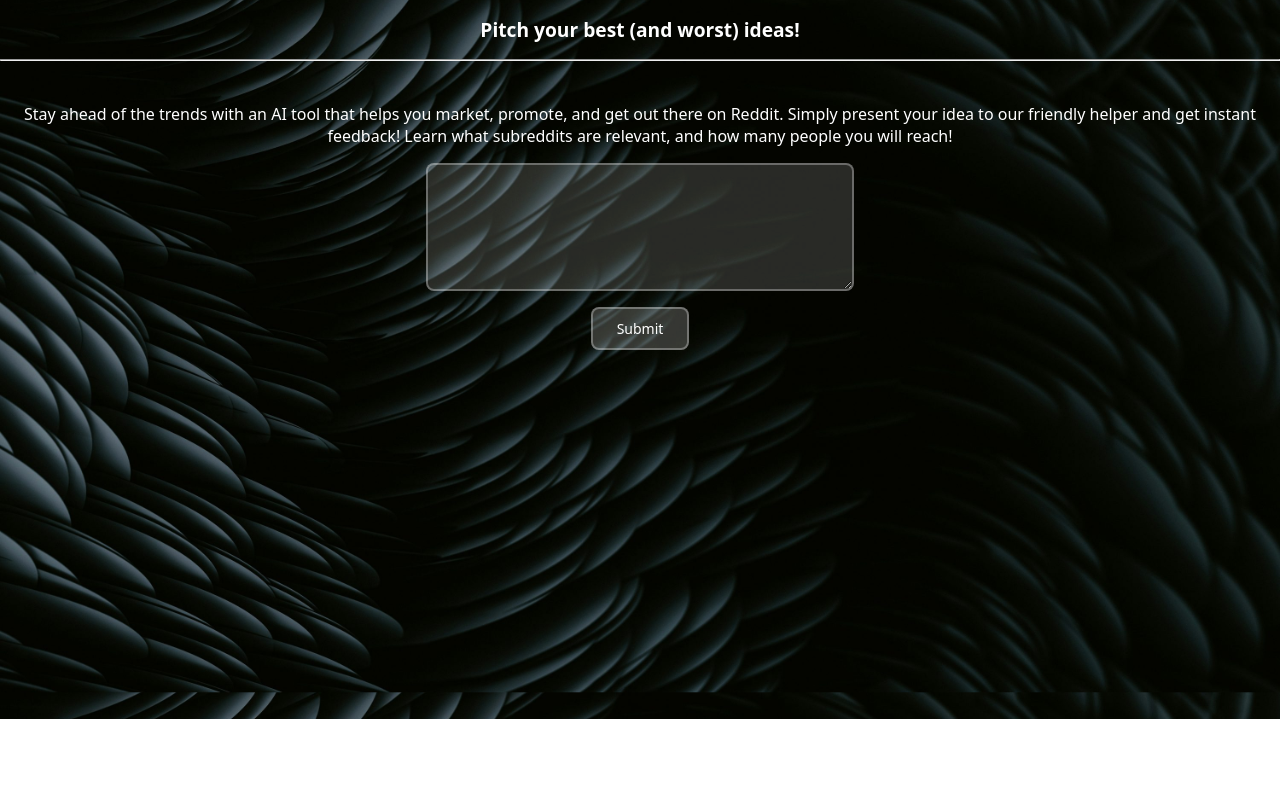
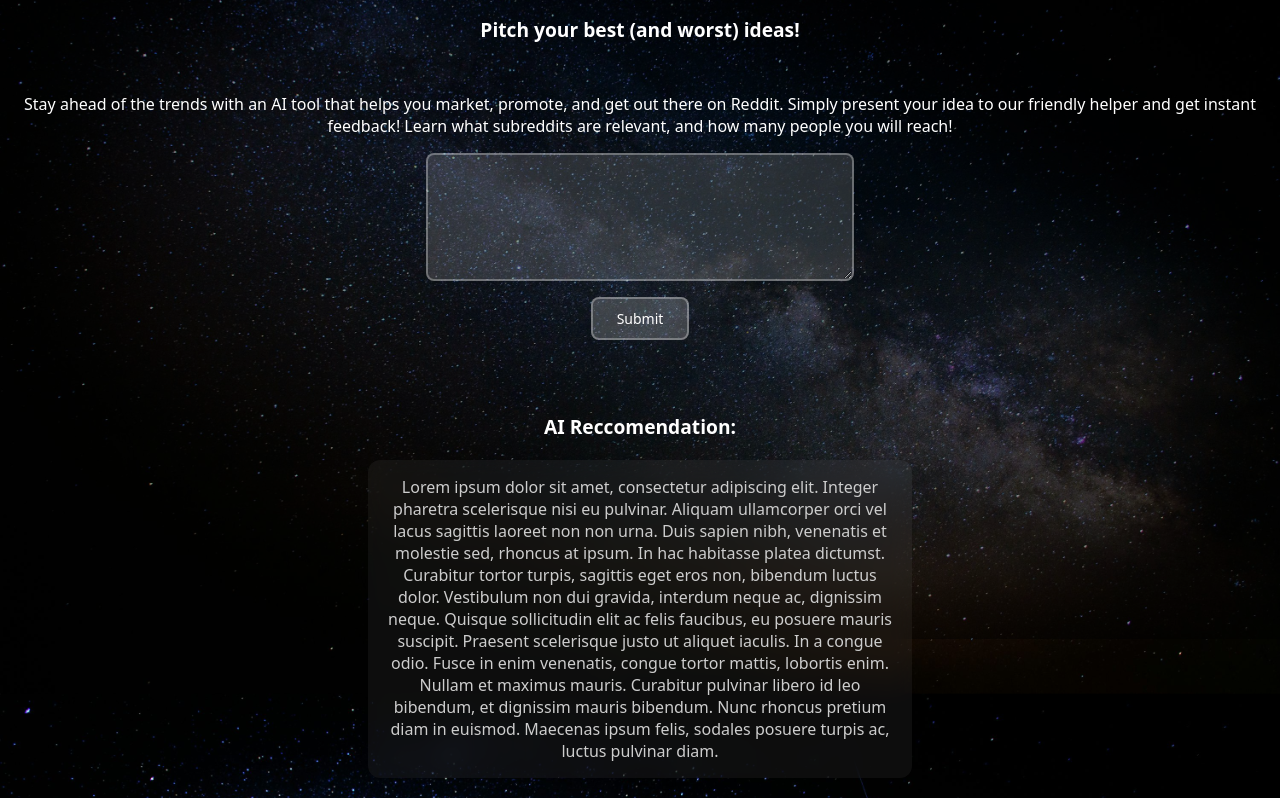
Before and after one commit to SupercraftD/Trenddit, a website built with Vite: page aihelper/index.html in a window 1280 px wide. Shown: the part 161-959 px from the top of the page. Before the commit the page ends 880 px from the top, so only its background shows below. Built offline with nearby package versions, Linux system fonts and the light colour scheme.

Commit message:
added images and stuff

```diff
--- a/aihelper/ai.css
+++ b/aihelper/ai.css
@@ -1,5 +1,5 @@
 body {
-  background-image: url('/public/unslapsh pc.jpg');
+  background-image: url('/public/sillipores.jpg');
   background-size: cover;
   background-position: center;
   background-repeat: no-repeat;
@@ -9,6 +9,14 @@ body {
   min-height: 100vh;
   color:white;
   text-align: center;
+}
+
+body::before {
+  content: "";
+  position: fixed;
+  inset: 0;
+  background: rgba(0, 0, 0, 0.45);
+  z-index: -1;
 }
 
 p {
@@ -46,3 +54,15 @@ p {
   background-color: rgba(255, 255, 255, 0.3);
   border-color: rgba(255, 255, 255, 0.5);
 }
+#output {
+  font-family: system-ui, -apple-system, BlinkMacSystemFont, 'Segoe UI', Roboto, Oxygen, Ubuntu, Cantarell, 'Open Sans', 'Helvetica Neue', sans-serif;
+  display: block;
+  width: 40%;
+  color: rgb(205, 205, 205);
+  padding: 16px;
+  margin: 20px auto;
+
+  background: rgba(255, 255, 255, 0.05);
+  backdrop-filter: blur(12px);
+  border-radius: 12px;
+}
--- a/aihelper/index.html
+++ b/aihelper/index.html
@@ -21,15 +21,16 @@
     <h1>AI Trend Tool</h1>
     <h2>Pitch your best (and worst) ideas!</h2>
 
-    <hr />
+
     <br>
     <p>Stay ahead of the trends with an AI tool that helps you market, promote, and get out there on Reddit. Simply present your idea to our friendly helper and get instant feedback! Learn what subreddits are relevant, and how many people you will reach!</p>
 
     <textarea id="prompt"></textarea>
     <br>
     <button id="submit">Submit</button>
-
-    <md id="output"> </md>
+    <br><br><br><br>
+    <h3>AI Reccomendation:</h3>
+    <md id="output">Lorem ipsum dolor sit amet, consectetur adipiscing elit. Integer pharetra scelerisque nisi eu pulvinar. Aliquam ullamcorper orci vel lacus sagittis laoreet non non urna. Duis sapien nibh, venenatis et molestie sed, rhoncus at ipsum. In hac habitasse platea dictumst. Curabitur tortor turpis, sagittis eget eros non, bibendum luctus dolor. Vestibulum non dui gravida, interdum neque ac, dignissim neque. Quisque sollicitudin elit ac felis faucibus, eu posuere mauris suscipit. Praesent scelerisque justo ut aliquet iaculis. In a congue odio. Fusce in enim venenatis, congue tortor mattis, lobortis enim. Nullam et maximus mauris. Curabitur pulvinar libero id leo bibendum, et dignissim mauris bibendum. Nunc rhoncus pretium diam in euismod. Maecenas ipsum felis, sodales posuere turpis ac, luctus pulvinar diam.</md>
 
     <script type="module" src="./ai.js"></script>
 </body>
--- a/graphs/graphs.css
+++ b/graphs/graphs.css
@@ -48,7 +48,7 @@ h1 {
   font-family:  system-ui, -apple-system, BlinkMacSystemFont, 'Segoe UI', Roboto, Oxygen, Ubuntu, Cantarell, 'Open Sans', 'Helvetica Neue', sans-serif;
   margin-top: 80px;
 }
-h2{
+h2,h3{
     font-family:  system-ui, -apple-system, BlinkMacSystemFont, 'Segoe UI', Roboto, Oxygen, Ubuntu, Cantarell, 'Open Sans', 'Helvetica Neue', sans-serif;
     font-size: 120%;
     text-align: center;
--- a/petridish/style.css
+++ b/petridish/style.css
@@ -11,7 +11,16 @@ body {
   background-repeat: no-repeat;
   background-attachment: fixed;
 
+
   text-align: center;
+}
+
+body::before {
+  content: "";
+  position: fixed;
+  inset: 0;
+  background: rgba(0, 0, 0, 0.45);
+  z-index: -1;
 }
 
 #container{
@@ -26,12 +35,14 @@ canvas {
 }
 
 #infopanel{
+    font-family: system-ui, -apple-system, BlinkMacSystemFont, 'Segoe UI', Roboto, Oxygen, Ubuntu, Cantarell, 'Open Sans', 'Helvetica Neue', sans-serif;
     text-align: left;
     width:50%;
     margin:50px;
     color:white;
     background-color: rgba(0, 0, 0, 0.46);
     padding:25px;
+    border-radius: 50px;
 }
 
 #infopanel a{
```
Also changed, not shown: petridish/index.html (+1 -1 lines), public/sillipores.jpg (added), public/turoqiose.jpg (added), 1 other file.
